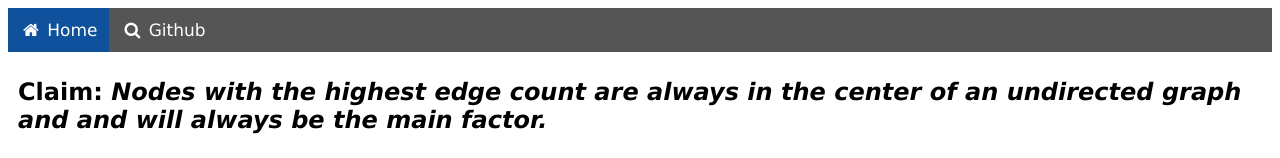
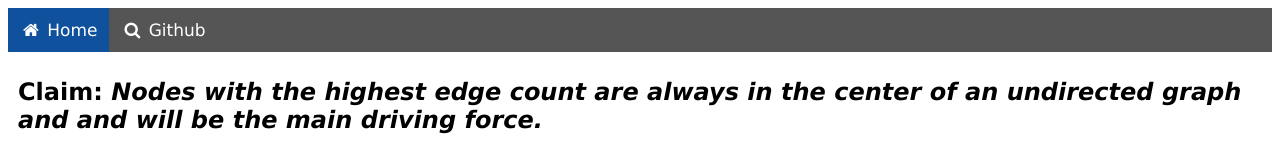
Before and after one commit to Werk17/Networks, a plain HTML site: page index.html in a window 1280 px wide. Shown: the top 158 px of the page. Drawn offline with nearby package versions, Linux system fonts and the light colour scheme.

Commit message:
Hypothesis udpate

```diff
--- a/index.html
+++ b/index.html
@@ -21,7 +21,7 @@
     <h1>Claim:
       <i>
         Nodes with the highest edge count are always in the center of an undirected graph and
-        and will always be the main factor.
+        and will be the main driving force.
       </i>
     </h1>
   </div>
@@ -147,5 +147,6 @@
       d.fy = null;
     }
 
+
   </script>
 </body>
```
